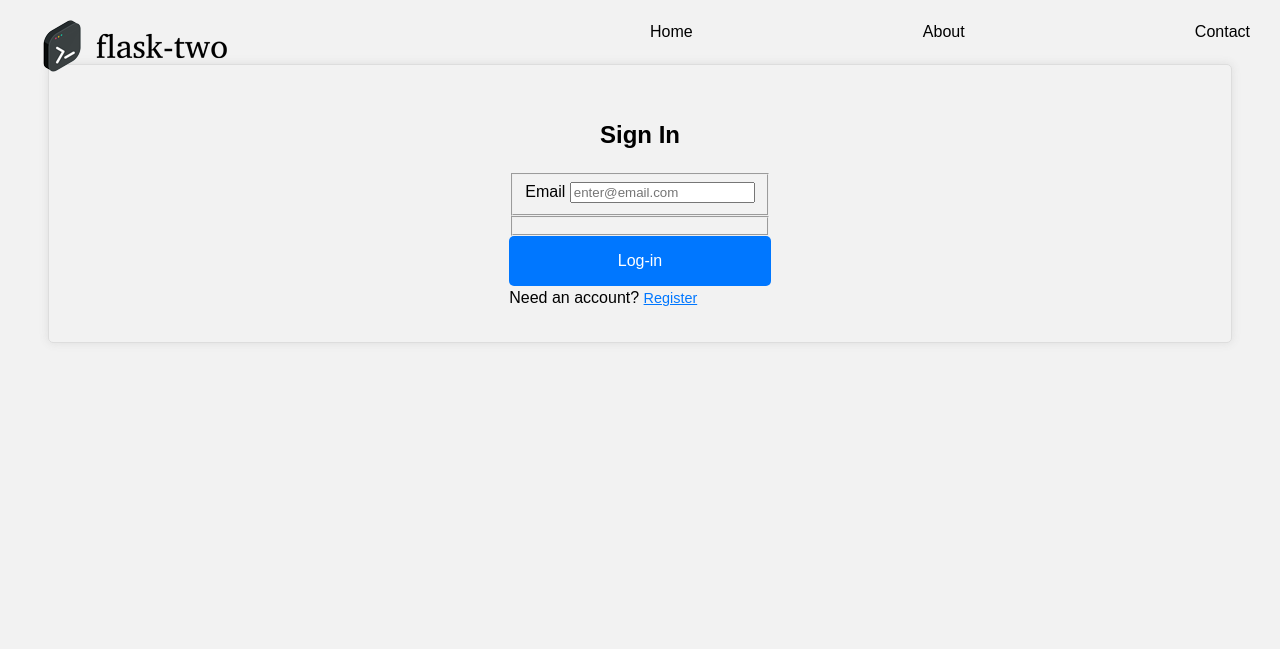
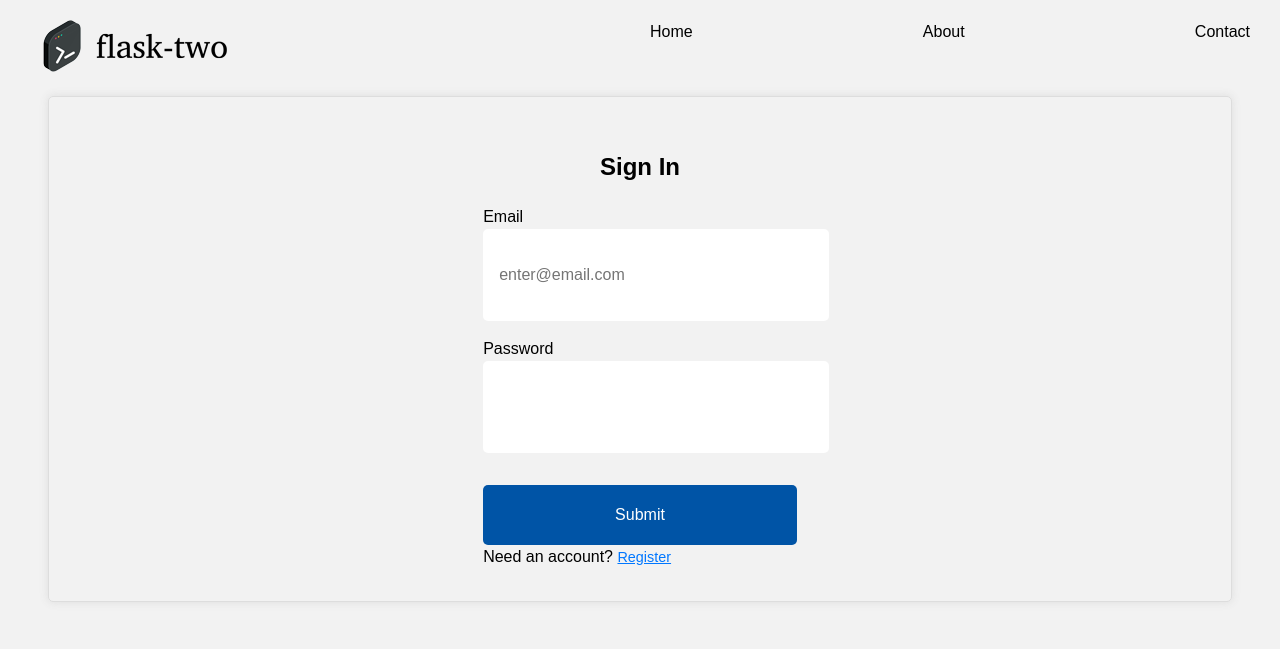
Before and after one commit to michaelwalkerfl/flask-three, a Flask app: template webapp/templates/signin.jinja2 in a window 1280 px wide. Shown: the top 649 px of the page. Run offline with Flask 3, Linux system fonts and the light colour scheme; the template is opened without the code that fills it: values that come from a table or form of the project are taken from there, others are empty.

Commit message:
update: signin page styling.

```diff
--- a/webapp/dashboard/forms.py
+++ b/webapp/dashboard/forms.py
@@ -60,4 +60,4 @@ class UserLoginForm(FlaskForm):
         'Password',
         validators=[DataRequired()],
     )
-    submit = SubmitField('Log-in')
+    submit = SubmitField()
--- a/webapp/static/css/global.css
+++ b/webapp/static/css/global.css
@@ -1,7 +1,7 @@
 body {
   background-color: #F2F2F2;
   font-family: Arial, sans-serif;
-  margin: 1em auto;
+  margin: 3em auto;
   padding: 3em;
   line-height: 1.5;
 }
@@ -32,7 +32,6 @@ body {
   background-color: #eee;
 }
 
-
 .hamburger-menu {
   display: none;
 }
@@ -56,34 +55,51 @@ body {
 }
 
 .form-wrapper input[type="email"],
-.form-wrapper input[type="passwd"] {
+.form-wrapper input[type="password"] {
   width: 100%;
+  height: 60px;
   padding: 1rem;
   margin-bottom: 1rem;
-  border: 1px solid #ddd;
+  border: none;
   border-radius: 5px;
   font-size: 1rem;
 }
 
 .form-wrapper input[type="email"]:focus,
-.form-wrapper input[type="passwd"]:focus {
+.form-wrapper input[type="password"]:focus {
   outline: none;
   border-color: #0077ff;
 }
 
-.form-wrapper input[type="submit"] {
+.email-input {
   width: 100%;
+  height: 60px;
   padding: 1rem;
-  background-color: #0077ff;
-  color: #fff;
+  margin-bottom: 1rem;
+  border: none;
+  border-radius: 5px;
+  font-size: 1rem;
+}
+
+#submit {
+  width: 100%;
+  height: 60px;
+  padding: 1rem;
+  margin-top: 1rem;
+  background-color: #0054a6;
+  color: #fff !important;
   border: none;
   border-radius: 5px;
   font-size: 1rem;
   cursor: pointer;
+  text-align: center;
+  display: flex;
+  align-items: center;
+  justify-content: center;
 }
 
-.form-wrapper input[type="submit"]:hover {
-  background-color: #0066cc;
+#submit:hover {
+  background-color: #004387;
 }
 
 .form-wrapper a {
@@ -132,7 +148,7 @@ body {
   }
 
   .navigation a:hover {
-  background-color: #eee;
+    background-color: #eee;
   }
 
   .hamburger-menu div {
--- a/webapp/templates/signin.jinja2
+++ b/webapp/templates/signin.jinja2
@@ -3,7 +3,7 @@
 {% block content %}
 <header>
 <div class="logo">
-  <img src="{{ url_for('static', filename="images/logo.png") }}" alt="flask-two logo">
+  <img src="{{ url_for('static', filename="images/logo.png") }}" alt="flask-two logo" />
 </div>
 <nav class="navigation">
   <a href="/">Home</a>
@@ -33,9 +33,9 @@
     <form method="POST" action="{{ url_for('dashboard.signin') }}">
         {{ form.csrf_token }}
 
-        <fieldset class="email">
-            {{ form.email.label }}
-            {{ form.email(placeholder='enter@email.com') }}
+        <div class="email">
+          <label for="{{ form.email.id }}">{{ form.email.label }}</label>
+          {{ form.email(placeholder='enter@email.com', class='email-input') }}
 
           {% if form.email.errors %}
           <ul class="errors">
@@ -44,20 +44,20 @@
             {% endfor %}
           </ul>
           {% endif %}
-        </fieldset>
+        </div>
 
-        <fieldset class="passwd">
-            {{ form.passwd.label }}
-            {{ form.passwd(placeholder='') }}
+        <div class="password">
+          <label for="{{ form.password.id }}">{{ form.password.label }}</label>
+          {{ form.password(placeholder='') }}
 
-            {% if form.passwd.errors %}
+          {% if form.password.errors %}
           <ul class="errors">
-                {% for error in form.passwd.errors %}
+            {% for error in form.password.errors %}
             <li>{{ error }}</li>
             {% endfor %}
           </ul>
           {% endif %}
-        </fieldset>
+        </div>
 
         <div class="submit-button">
             {{ form.submit }}
```
Lines whose indentation alone changed are shown as unchanged.
